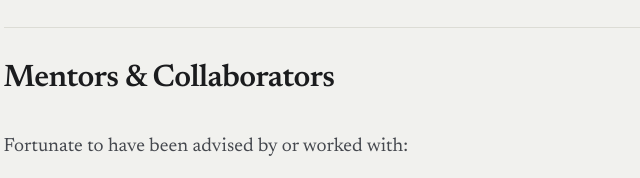
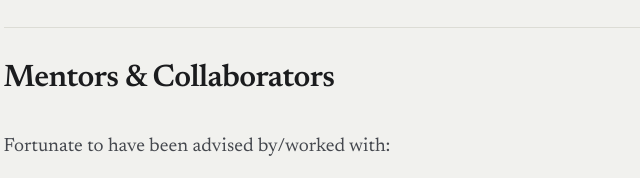
Before and after one commit to SunTzunami/SunTzunami.github.io, a website: page index.html in a window 1280 px wide. Shown: the part 1540-1718 px from the top of the page, 117-757 px from the left. Drawn offline with Linux system fonts and the light colour scheme; animation ran at ten frames a second.

Commit message:
Update Mentors & Collaborators subtitle phrasing

```diff
--- a/index.html
+++ b/index.html
@@ -132,7 +132,7 @@
 
 <section class="section">
   <h2>Mentors &amp; Collaborators</h2>
-  <p style="color: var(--ink-2); line-height: 1.6;">Fortunate to have been advised by or worked with:</p>
+  <p style="color: var(--ink-2); line-height: 1.6;">Fortunate to have been advised by/worked with:</p>
   <ul style="margin: 0.75rem 0 0 1.25rem; line-height: 1.8; color: var(--ink);">
     <li><a href="https://medschool.vcu.edu/about/portfolio/details/esmirnova/" target="_blank" rel="noreferrer">Prof. Ekaterina Smirnova</a></li>
     <li><a href="https://iitr.ac.in/Departments/Mechanical%20and%20Industrial%20Engineering%20Department/People/Faculty/100603.html" target="_blank" rel="noreferrer">Prof. Dhish Kumar Saxena</a> &amp; <a href="https://mittalsukrit.github.io/" target="_blank" rel="noreferrer">Dr. Sukrit Mittal</a></li>
```
